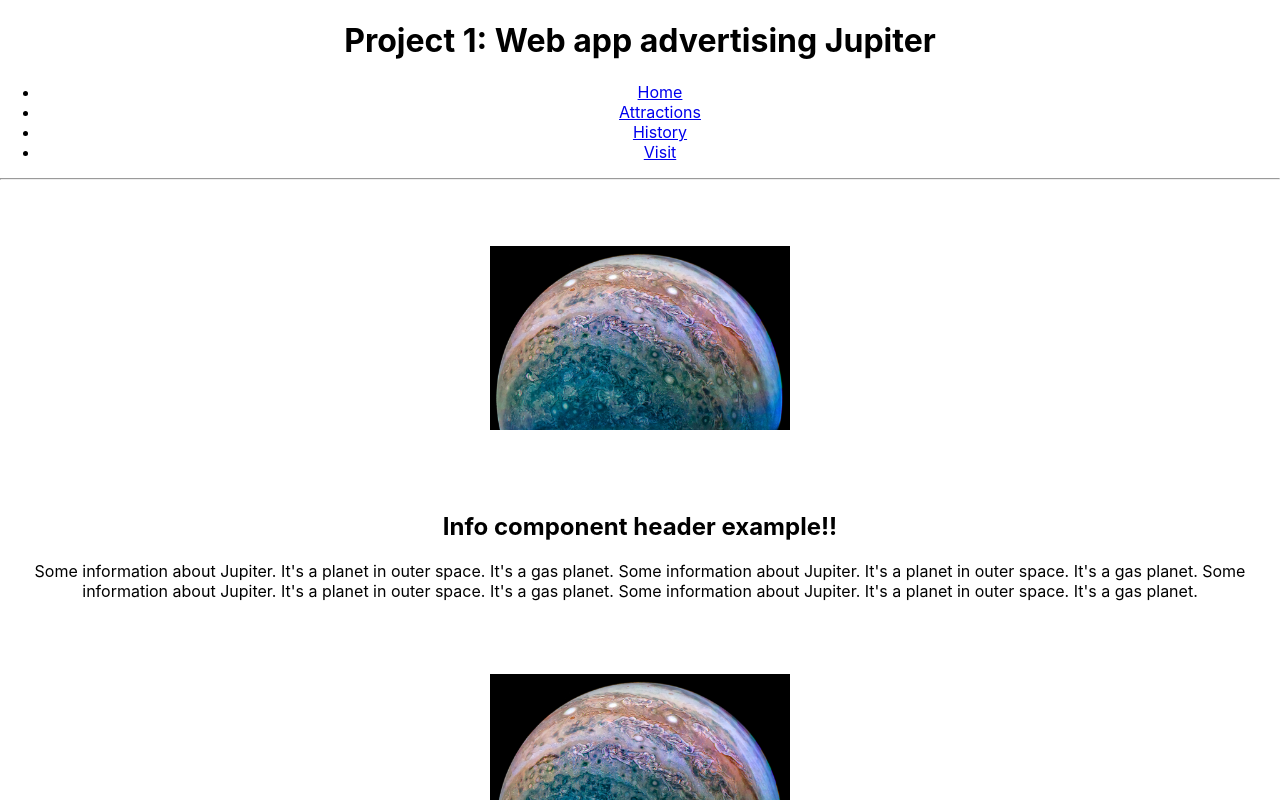
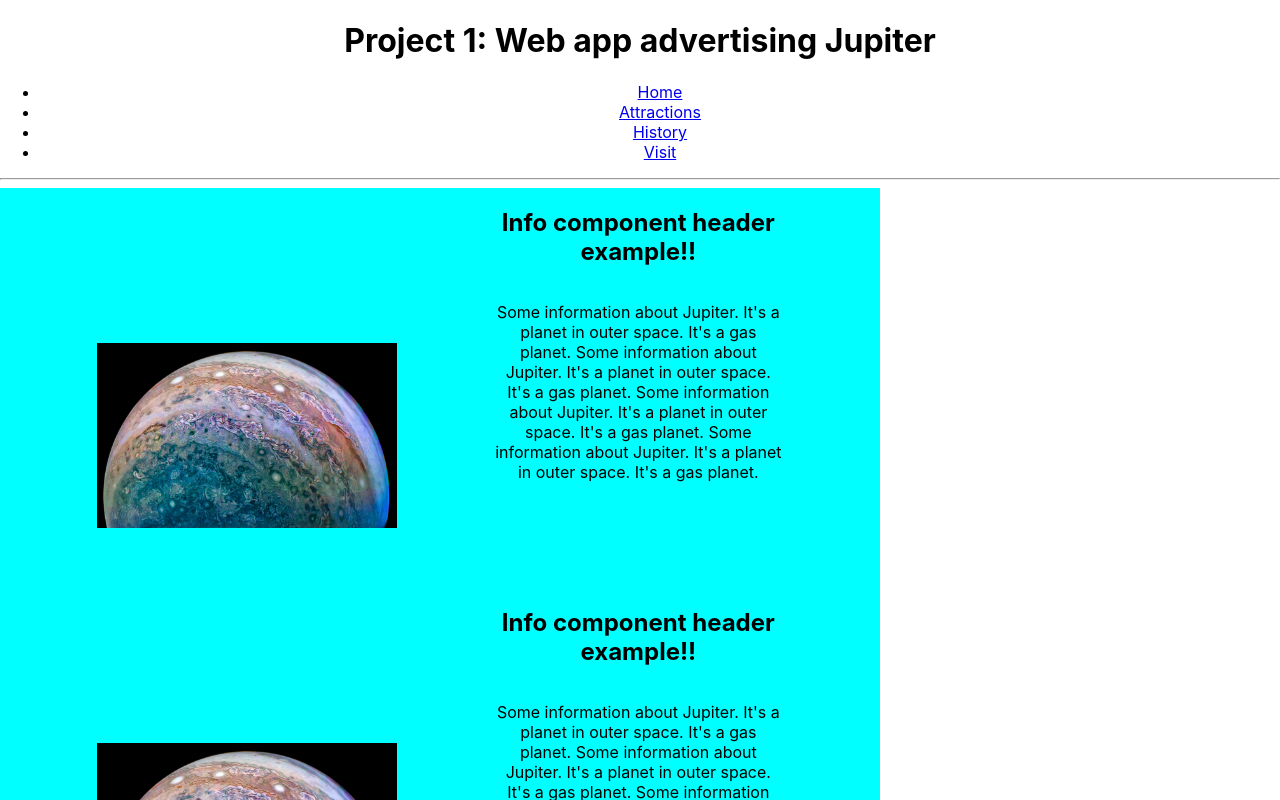
Before and after one commit to chystarr/visit-jupiter, a React (Create React App) app: page /attractions in a window 1280 px wide. Shown: the top 800 px of the page. Built offline with nearby package versions, Linux system fonts and the light colour scheme.

Commit message:
Added basic styling to info cards on attractions page

```diff
--- a/src/App.css
+++ b/src/App.css
@@ -1,3 +1,7 @@
+* {
+  box-sizing: border-box;
+}
+
 .App {
   text-align: center;
 }
--- a/src/components/InfoCard.js
+++ b/src/components/InfoCard.js
@@ -2,7 +2,7 @@ import React from "react";
 
 function Info({image, header, text}) {
   return (
-    <div>
+    <div className="info-card">
       <img src={image} alt="placeholder" />
       <h2>{header}</h2>
       <p>{text}</p>
--- a/src/components/css/Attractions.css
+++ b/src/components/css/Attractions.css
@@ -1,5 +1,24 @@
-img {
+.info-card {
+  background-color: aqua;
+  display: grid;
+  grid-template-columns: repeat(8, 1fr);
+  grid-template-rows: repeat(6, 1fr);
+  height: 25em;
+  width: 55em;
+}
+
+.info-card img {
   object-fit: contain;
-  height: 300px;
-  width: 300px;
+  grid-column: 2 / 4;
+  grid-row: 3 / 5;
 }
+
+.info-card h2 {
+  grid-column: 5 / 8;
+  grid-row: 1 / 2;
+}
+
+.info-card p {
+  grid-column: 5 / 8;
+  grid-row: 3 / 6;
+}
```
